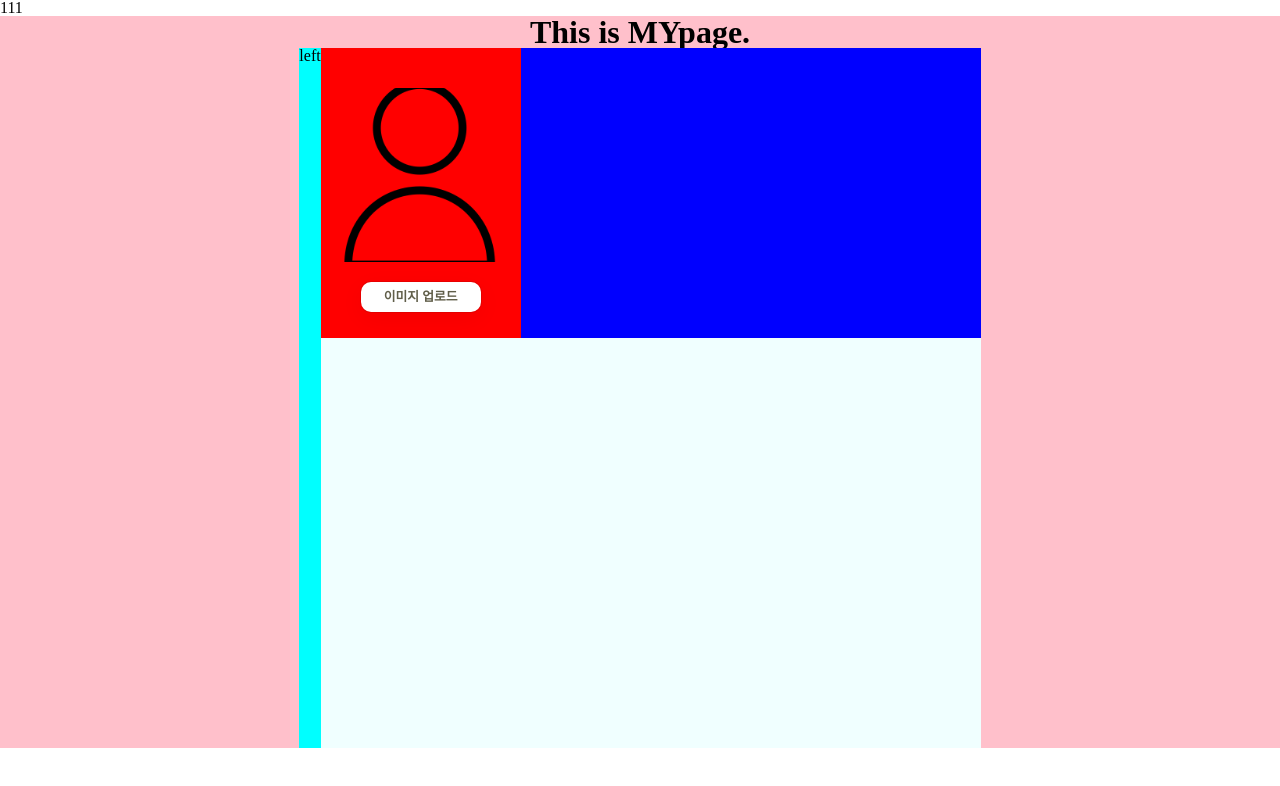
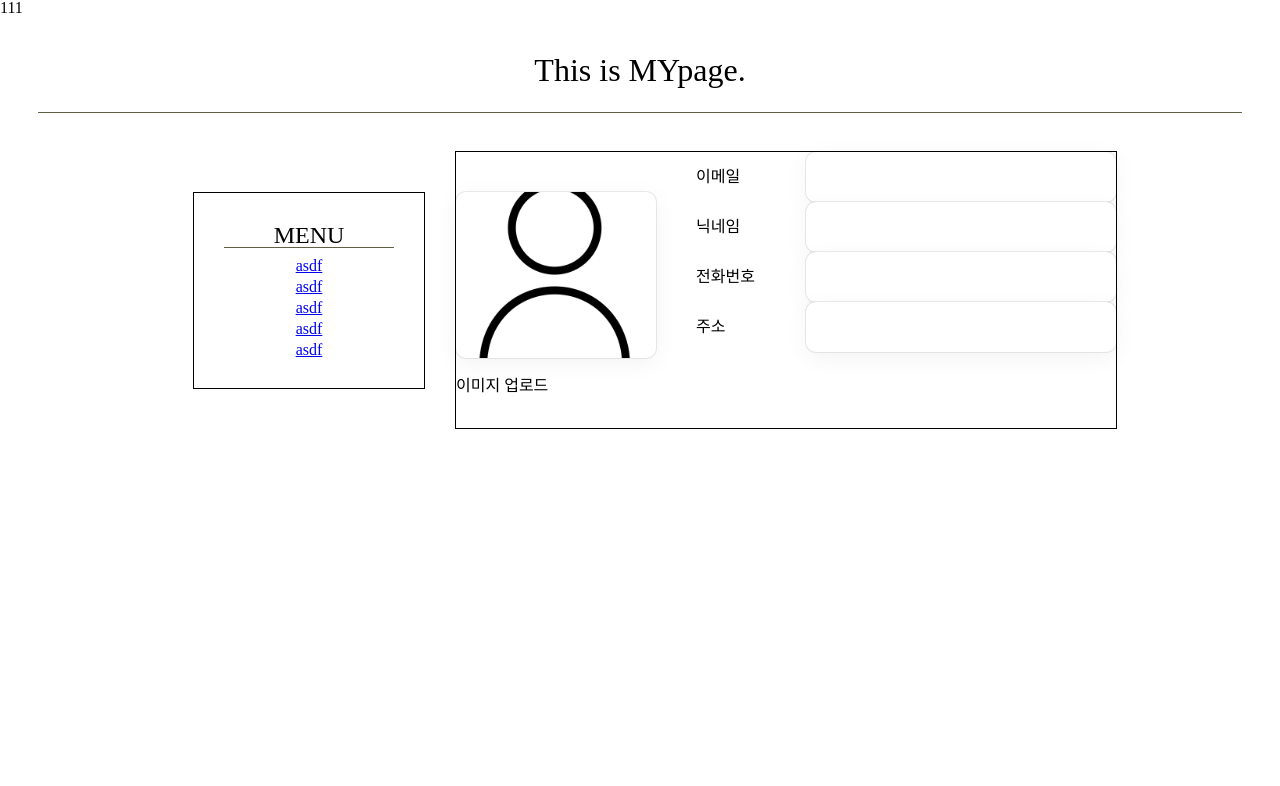
Before and after one commit to TeamSuperCat/Roupang-frontend, a React (Vite) app: page /mypage in a window 1280 px wide. Shown: the top 786 px of the page. Built offline with nearby package versions, Linux system fonts and the light colour scheme.

Commit message:
feat #13 레이아웃 임시 저장

```diff
--- /dev/null
+++ b/src/components/mypage/ProfileInput.tsx
@@ -0,0 +1,40 @@
+import { styled } from "styled-components";
+
+type inputProps = {
+  name: string;
+  type: string;
+  text: string;
+  data: {
+    email: string;
+    phoneNumber: string | undefined;
+    address: string;
+  };
+  onChange: (e: React.ChangeEvent<HTMLInputElement>) => void;
+};
+
+const ProfileInput = ({ name, type, text, data, onChange }: inputProps) => {
+  return (
+    <InputWrap>
+      <Input name={name} type={type} value={data[name]} onChange={(e) => onChange(e)} />
+      <label htmlFor='email'>{text}</label>
+    </InputWrap>
+  );
+};
+
+export default ProfileInput;
+
+const InputWrap = styled.div`
+  display: flex;
+  align-items: center;
+  justify-content: space-between;
+  flex-direction: row-reverse;
+`;
+
+const Input = styled.input`
+  width: 310px;
+  height: 50px;
+  box-sizing: border-box;
+  border-radius: 10px;
+  border: none;
+  box-shadow: rgba(0, 0, 0, 0.05) 0px 6px 24px 0px, rgba(0, 0, 0, 0.08) 0px 0px 0px 1px;
+`;
--- a/src/pages/Mypage.tsx
+++ b/src/pages/Mypage.tsx
@@ -1,17 +1,54 @@
 import React, { useRef, useState } from "react";
 import { styled } from "styled-components";
+import ProfileInput from "../components/mypage/ProfileInput";
+import { Link } from "react-router-dom";
+
+const userProfileInfoProps = [
+  {
+    type: "email",
+    name: "email",
+    text: "이메일",
+  },
+  {
+    type: "text",
+    name: "nickname",
+    text: "닉네임",
+  },
+  {
+    type: "phoneNumber",
+    name: "phoneNumber",
+    text: "전화번호",
+  },
+  {
+    type: "address",
+    name: "address",
+    text: "주소",
+  },
+];
 
 const defaultProfilePath = "default_profile.png";
+
+interface Data {
+  email: string;
+  nickname: string;
+  phoneNumber: string | undefined;
+  address: string;
+  profile: string;
+}
+
 const Mypage = () => {
   const fileRef = useRef<HTMLInputElement>(null);
   const [imgSrc, setImgSrc] = useState<string>(defaultProfilePath);
+  const [data, setData] = useState<Data>({
+    email: "",
+    nickname: "",
+    phoneNumber: "",
+    address: "",
+    profile: "",
+  });
 
   const onFileChange = async (e: React.ChangeEvent<HTMLInputElement>) => {
     const file = e.target.files?.[0];
-
-    //TODO: upload to storage
-    //      setProfile(url)
-
     const fileReader = new FileReader();
     fileReader.readAsDataURL(file);
     fileReader.onload = (e) => {
@@ -19,13 +56,28 @@ const Mypage = () => {
       setImgSrc(result);
     };
   };
+
+  const inputChangeHandler = (e: React.ChangeEvent<HTMLInputElement>) => {
+    console.log(e);
+  };
+
   const submitHandler = () => {};
+
   return (
     <>
+      <Heading>This is MYpage.</Heading>
       <Container>
-        <Heading>This is MYpage.</Heading>
         <MypageDiv>
-          <SideMenu>left</SideMenu>
+          <SideMenu>
+            <SideHeading>MENU</SideHeading>
+            <SideMenuList>
+              <Link to='#'>asdf</Link>
+              <Link to='#'>asdf</Link>
+              <Link to='#'>asdf</Link>
+              <Link to='#'>asdf</Link>
+              <Link to='#'>asdf</Link>
+            </SideMenuList>
+          </SideMenu>
           <UserProfile>
             <UserProfileContainer>
               <UserInfoForm onSubmit={submitHandler}>
@@ -44,8 +96,8 @@ const Mypage = () => {
                     </ProfileUpload>
                   </Profile>
                   <InputDiv>
-                    {/* {signupInputProps.map((elem, i) => (
-                      <SignupInput
+                    {userProfileInfoProps.map((elem, i) => (
+                      <ProfileInput
                         key={i}
                         name={elem.name}
                         type={elem.type}
@@ -53,7 +105,7 @@ const Mypage = () => {
                         data={data}
                         onChange={inputChangeHandler}
                       />
-                    ))} */}
+                    ))}
                   </InputDiv>
                 </FormInnerDiv>
                 {/* <SignupButton>회원가입</SignupButton> */}
@@ -69,59 +121,65 @@ const Mypage = () => {
 export default Mypage;
 
 const Container = styled.div`
-  background-color: pink;
-  width: 100%;
-  height: 100%;
   display: flex;
-  flex-direction: column;
   justify-content: center;
   align-items: center;
 `;
 
 const Heading = styled.h1`
+  display: flex;
+  justify-content: center;
   font-size: 2rem;
-  font-weight: 600;
+  margin: 3%;
+  padding-bottom: 2%;
+  border-bottom: 1px solid #605e49;
 `;
 
 const MypageDiv = styled.div`
-  background-color: aliceblue;
-  display: flex;
-  height: 700px;
-`;
-
-const SideMenu = styled.div`
-  background-color: aqua;
-`;
-
-const UserProfile = styled.div`
-  background-color: azure;
-`;
-
-const UserProfileContainer = styled.div`
-  background-color: bisque;
   display: flex;
   justify-content: center;
   align-items: center;
 `;
 
-const UserInfoForm = styled.form`
-  background-color: green;
+const SideMenu = styled.div`
+  width: 170px;
+  padding: 30px;
+  margin: 30px;
+  border: 1px solid;
+`;
+
+const SideHeading = styled.h1`
+  font-size: 1.5rem;
+  border-bottom: 1px solid #605e49;
+  margin-bottom: 10px;
+  display: flex;
+  justify-content: center;
+`;
+
+const SideMenuList = styled.div`
   display: flex;
   flex-direction: column;
   align-items: center;
+  gap: 5px;
 `;
 
+const UserProfile = styled.div``;
+
+const UserProfileContainer = styled.div``;
+
+const UserInfoForm = styled.form``;
+
 const FormInnerDiv = styled.div`
-  background-color: blue;
+  width: 700px;
+  border: 1px solid;
+
   width: 660px;
   display: grid;
   grid-template-columns: 200px 1fr;
   gap: 40px;
 `;
 
-const Profile = styled.div`
-  background-color: red;
-`;
+const Profile = styled.div``;
 
 const PreviewDiv = styled.div`
   width: 100%;
@@ -131,6 +189,11 @@ const PreviewDiv = styled.div`
   display: flex;
   align-items: center;
 
+  box-sizing: border-box;
+  border-radius: 10px;
+  border: none;
+  box-shadow: rgba(0, 0, 0, 0.05) 0px 6px 24px 0px, rgba(0, 0, 0, 0.08) 0px 0px 0px 1px;
+
   img {
     width: 100%;
     height: auto;
@@ -138,28 +201,6 @@ const PreviewDiv = styled.div`
   }
 `;
 
-const ProfileUpload = styled.div`
-  background-color: #fff;
-  width: 120px;
-  height: 30px;
-  border-radius: 4px;
-  color: #605e49;
-  font-weight: 600;
-  font-size: 0.8rem;
-  display: flex;
-  justify-content: center;
-  align-items: center;
-  margin: 0 auto;
+const ProfileUpload = styled.div``;
 
-  box-sizing: border-box;
-  border-radius: 10px;
-  border: none;
-  box-shadow: rgba(0, 0, 0, 0.05) 0px 6px 24px 0px, rgba(0, 0, 0, 0.08) 0px 0px 0px 1px;
-  cursor: pointer;
-`;
-
-const InputDiv = styled.div`
-  display: flex;
-  flex-direction: column;
-  gap: 20px;
-`;
+const InputDiv = styled.div``;
```
